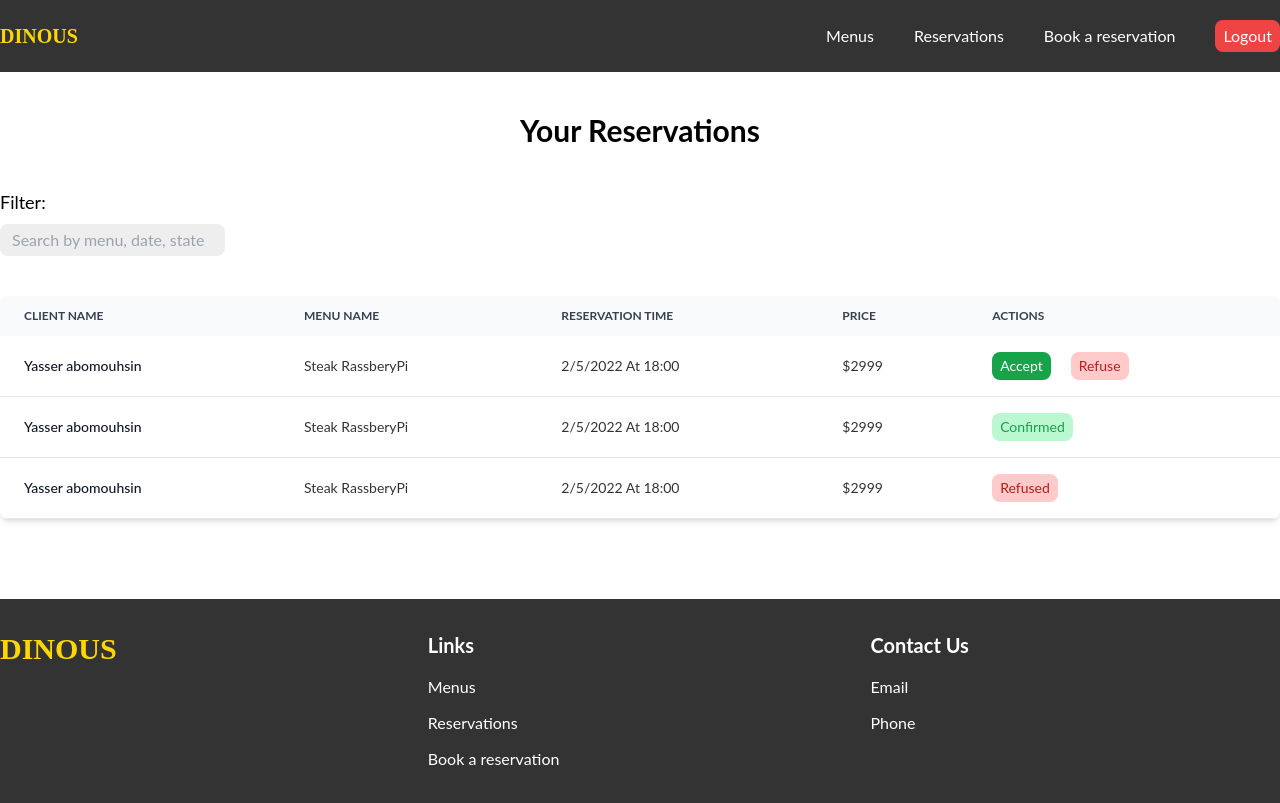
After one commit to ilyassan/php-cuisinier, a PHP site: page /chef/reservations.php in a window 1280 px wide. The commit adds this page. Run offline with PHP 8.4, Linux system fonts and the light colour scheme.

Commit message:
#29 Create the reservations list for the chef page.

```diff
--- /dev/null
+++ b/src/chef/reservations.php
@@ -0,0 +1,126 @@
+<?php include("../inc/header.html")?>
+
+
+<section class="pt-10 pb-20">
+    <h1 class="text-3xl font-bold text-center mb-10">Your Reservations</h1>
+
+    <div class="container">
+        <div class="text-lg mb-2">Filter:</div>
+        <input id="search" type="text" class="bg-[#eee] rounded-lg mb-10 py-1 outline-none px-3" placeholder="Search by menu, date, state">
+    </div>
+    <div class="container relative overflow-x-auto shadow-md sm:rounded-lg">
+        <table class="w-full text-sm text-left rtl:text-right text-secondary dark:text-gray-400">
+            <thead class="text-xs text-gray-700 uppercase bg-gray-50 dark:bg-gray-700 dark:text-gray-400">
+                <tr>
+                    <th scope="col" class="px-6 py-3">
+                        Client Name
+                    </th>
+                    <th scope="col" class="px-6 py-3">
+                        Menu Name
+                    </th>
+                    <th scope="col" class="px-6 py-3">
+                        Reservation Time
+                    </th>
+                    <th scope="col" class="px-6 py-3">
+                        Price
+                    </th>
+                    <th scope="col" class="px-6 py-3">
+                        Actions
+                    </th>
+                </tr>
+            </thead>
+            <tbody>
+                <tr class="bg-white border-b dark:bg-gray-800 dark:border-gray-700">
+                    <th scope="row" class="px-6 py-4 font-medium text-gray-900 whitespace-nowrap dark:text-white">
+                        Yasser abomouhsin
+                    </th>
+                    <td class="px-6 py-4">
+                        Steak RassberyPi
+                    </td>
+                    <td class="px-6 py-4">
+                        2/5/2022 At 18:00
+                    </td>
+                    <td class="px-6 py-4">
+                        $2999
+                    </td>
+                    <td class="flex px-6 py-4">
+                        <span class="bg-green-600 text-based px-2 py-1 rounded-lg cursor-pointer mr-5">Accept</span>
+                        <span class="bg-red-200 text-red-700 px-2 py-1 rounded-lg cursor-pointer">Refuse</span>
+                    </td>
+                </tr>
+                <tr class="bg-white border-b dark:bg-gray-800 dark:border-gray-700">
+                    <th scope="row" class="px-6 py-4 font-medium text-gray-900 whitespace-nowrap dark:text-white">
+                        Yasser abomouhsin
+                    </th>
+                    <td class="px-6 py-4">
+                        Steak RassberyPi
+                    </td>
+                    <td class="px-6 py-4">
+                        2/5/2022 At 18:00
+                    </td>
+                    <td class="px-6 py-4">
+                        $2999
+                    </td>
+                    <td class="flex px-6 py-4">
+                        <span class="bg-green-200 text-green-600 px-2 py-1 rounded-lg cursor-pointer mr-5">Confirmed <i class="fa-regular fa-circle-check"></i></span>
+                    </td>
+                </tr>
+                <tr class="bg-white border-b dark:bg-gray-800 dark:border-gray-700">
+                    <th scope="row" class="px-6 py-4 font-medium text-gray-900 whitespace-nowrap dark:text-white">
+                        Yasser abomouhsin
+                    </th>
+                    <td class="px-6 py-4">
+                        Steak RassberyPi
+                    </td>
+                    <td class="px-6 py-4">
+                        2/5/2022 At 18:00
+                    </td>
+                    <td class="px-6 py-4">
+                        $2999
+                    </td>
+                    <td class="flex px-6 py-4">
+                        <span class="bg-red-200 text-red-700 px-2 py-1 rounded-lg cursor-pointer">Refused <i class="fa-regular fa-x"></i></span>
+                    </td>
+                </tr>
+            </tbody>
+        </table>
+    </div>
+</section>
+
+<script>
+    const searchInput = document.getElementById("search");
+    const reservationsElements = Array.from(document.querySelector("tbody").children);
+
+    reservationsElements.sort((a, b) => {
+        const dateA = a.querySelector("td").textContent.trim();
+        const dateB = b.querySelector("td").textContent.trim();
+
+        const parsedDateA = new Date(formatDateToISO(dateA));
+        const parsedDateB = new Date(formatDateToISO(dateB));
+
+        return parsedDateA - parsedDateB;
+    });
+
+    const tbody = document.querySelector("tbody");
+    tbody.innerHTML = "";
+    reservationsElements.forEach(row => tbody.appendChild(row));
+
+    function formatDateToISO(dateStr) {
+        const [datePart, timePart] = dateStr.split(" At ");
+        const [month, day, year] = datePart.split("/").map(Number);
+        return `${year}-${month.toString().padStart(2, "0")}-${day.toString().padStart(2, "0")}T${timePart}`;
+    }
+
+
+    searchInput.onkeyup = function() {
+        reservationsElements.forEach(ele => {
+            if(ele.querySelector("th").textContent.toLowerCase().search(searchInput.value.toLowerCase()) != -1){
+                ele.classList.remove("hidden");
+            }else{
+                ele.classList.add("hidden");
+            }
+        });
+    };
+</script>
+
+<?php include("../inc/footer.html")?>
--- a/src/inc/header.html
+++ b/src/inc/header.html
@@ -4,8 +4,8 @@
     <meta charset="UTF-8">
     <meta name="viewport" content="width=device-width, initial-scale=1.0">
     <title>Document</title>
-    <link rel="stylesheet" href="../assets/css/all.min.css">
-    <link rel="stylesheet" href="../assets/css/fontawesome.min.css">
+    <link rel="stylesheet" href="../../assets/css/all.min.css">
+    <link rel="stylesheet" href="../../assets/css/fontawesome.min.css">
     <link rel="stylesheet" href="../output.css">
 </head>
 <body>
--- a/src/output.css
+++ b/src/output.css
@@ -710,6 +710,10 @@ video {
   width: 100%;
 }
 
+.w-1\/2 {
+  width: 50%;
+}
+
 .max-w-80 {
   max-width: 20rem;
 }
@@ -851,9 +855,19 @@ video {
   background-color: rgb(249 250 251 / var(--tw-bg-opacity, 1));
 }
 
-.bg-primary {
+.bg-green-600 {
   --tw-bg-opacity: 1;
-  background-color: rgb(255 215 0 / var(--tw-bg-opacity, 1));
+  background-color: rgb(22 163 74 / var(--tw-bg-opacity, 1));
+}
+
+.bg-red-300 {
+  --tw-bg-opacity: 1;
+  background-color: rgb(252 165 165 / var(--tw-bg-opacity, 1));
+}
+
+.bg-red-400 {
+  --tw-bg-opacity: 1;
+  background-color: rgb(248 113 113 / var(--tw-bg-opacity, 1));
 }
 
 .bg-red-500 {
@@ -881,14 +895,14 @@ video {
   background-color: rgb(254 249 195 / var(--tw-bg-opacity, 1));
 }
 
-.bg-red-300 {
+.bg-red-200 {
   --tw-bg-opacity: 1;
-  background-color: rgb(252 165 165 / var(--tw-bg-opacity, 1));
+  background-color: rgb(254 202 202 / var(--tw-bg-opacity, 1));
 }
 
-.bg-red-400 {
+.bg-green-200 {
   --tw-bg-opacity: 1;
-  background-color: rgb(248 113 113 / var(--tw-bg-opacity, 1));
+  background-color: rgb(187 247 208 / var(--tw-bg-opacity, 1));
 }
 
 .bg-opacity-80 {
@@ -1049,6 +1063,16 @@ video {
   color: rgb(255 215 0 / var(--tw-text-opacity, 1));
 }
 
+.text-red-600 {
+  --tw-text-opacity: 1;
+  color: rgb(220 38 38 / var(--tw-text-opacity, 1));
+}
+
+.text-red-800 {
+  --tw-text-opacity: 1;
+  color: rgb(153 27 27 / var(--tw-text-opacity, 1));
+}
+
 .text-secondary {
   --tw-text-opacity: 1;
   color: rgb(51 51 51 / var(--tw-text-opacity, 1));
@@ -1064,9 +1088,9 @@ video {
   color: rgb(185 28 28 / var(--tw-text-opacity, 1));
 }
 
-.text-red-800 {
+.text-green-600 {
   --tw-text-opacity: 1;
-  color: rgb(153 27 27 / var(--tw-text-opacity, 1));
+  color: rgb(22 163 74 / var(--tw-text-opacity, 1));
 }
 
 .shadow-md {
```
